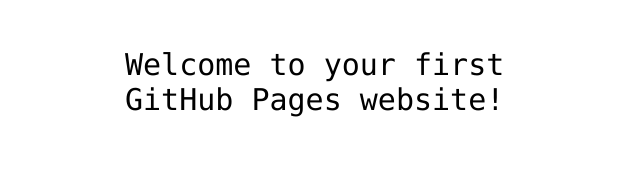
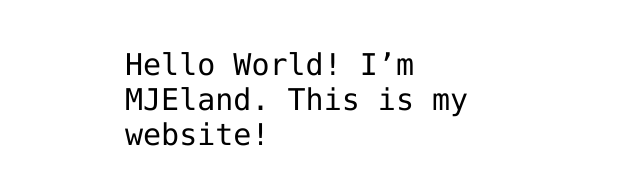
Before and after one commit to MJEland/hello-world, a plain HTML site: page index.html in a window 1280 px wide. Shown: the part 341-526 px from the top of the page, without its empty margins (315-955 px from the left). Drawn offline with Linux system fonts and the light colour scheme.

Commit message:
Add my username to index.html file

```diff
--- a/index.html
+++ b/index.html
@@ -12,7 +12,7 @@
 <img src="https://octodex.github.com/images/daftpunktocat-thomas.gif" id="octocat" alt="octocat-gif" />
 
 <!-- Change this code here by copy and pasting your template on line 15 -->
-<p>Welcome to your first GitHub Pages website!</p>
+<p>Hello World! I’m MJEland. This is my website!</p>
 
 </body>
 </html>
```
